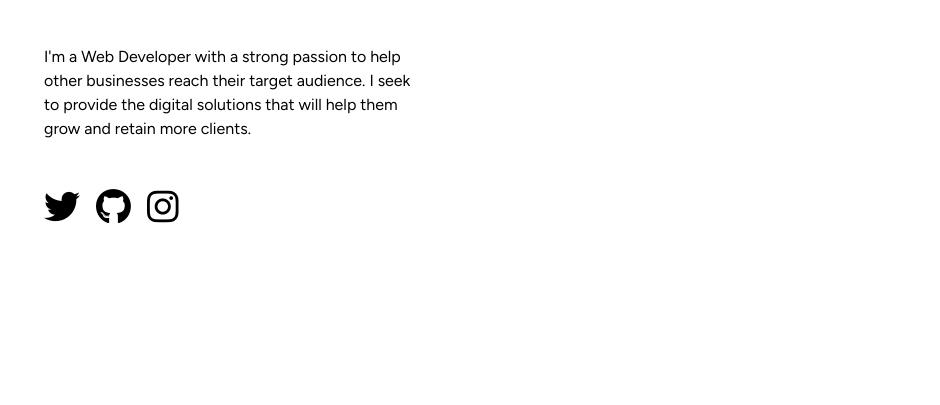
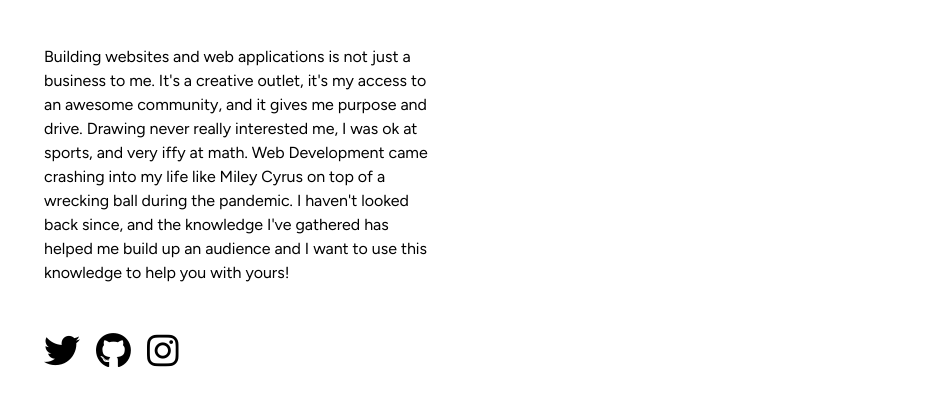
Before and after one commit to clarkjr2016/tailwindPortfolio, a website: page src/about.html in a window 1280 px wide. Shown: the part 205-610 px from the top of the page, 340-1280 px from the left. Drawn offline with Linux system fonts and the light colour scheme.

Commit message:
Finalized layout got large display

```diff
--- a/src/about.html
+++ b/src/about.html
@@ -80,12 +80,19 @@
 					</h1>
 
 					<p class="max-w-sm min-w-72">
-						I'm a Web Developer with a strong passion to help other businesses
-						reach their target audience. I seek to provide the digital solutions
-						that will help them grow and retain more clients.
+						Building websites and web applications is not just a business to me.
+						It's a creative outlet, it's my access to an awesome community, and
+						it gives me purpose and drive. Drawing never really interested me, I
+						was ok at sports, and very iffy at math. Web Development came
+						crashing into my life like Miley Cyrus on top of a wrecking ball
+						during the pandemic. I haven't looked back since, and the knowledge
+						I've gathered has helped me build up an audience and I want to use
+						this knowledge to help you with yours!
 					</p>
 				</div>
-				<div class="flex flex-row gap-x-4 justify-start my-12">
+				<div
+					class="flex flex-row gap-x-4 md:justify-start justify-center my-12"
+				>
 					<a href="https://x.com/clarkjr2016" target="_blank">
 						<i class="fab fa-twitter text-4xl"></i>
 					</a>
```
